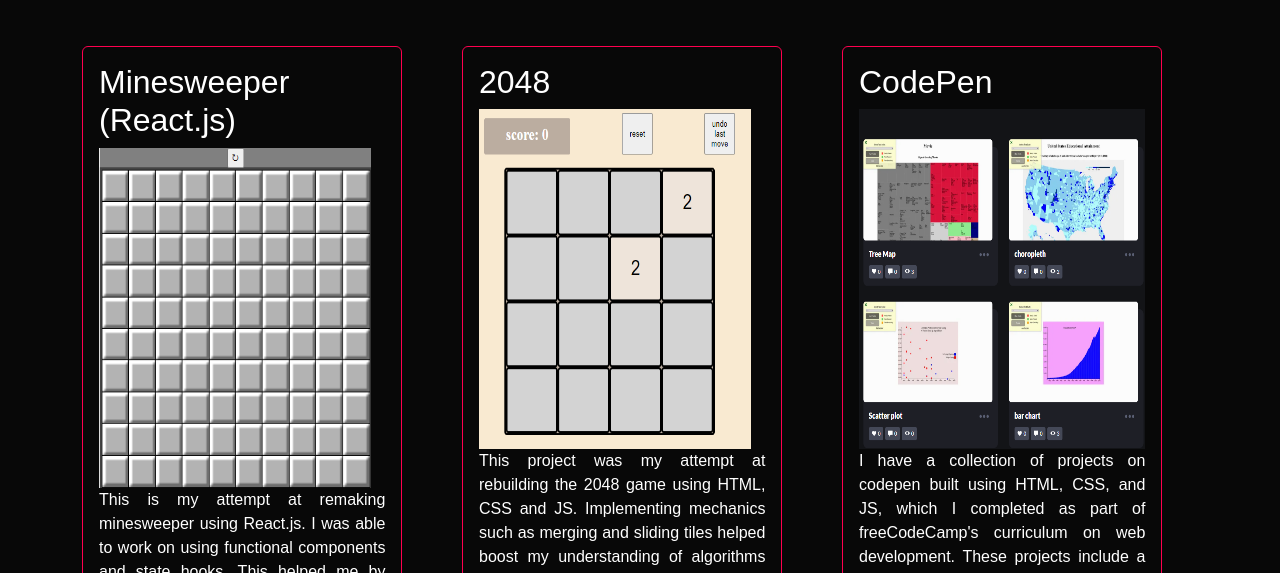
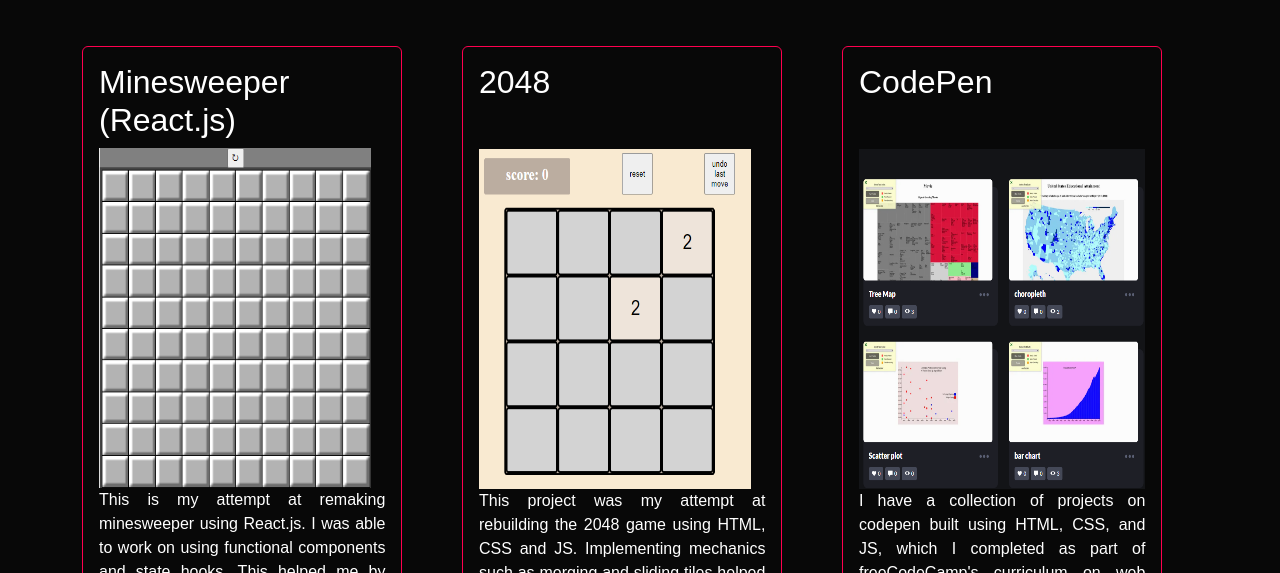
Before and after one commit to Thahmidur-R/first-attempt-portfolio, a plain HTML site: page index.html in a window 1280 px wide. Shown: the part 1148-1721 px from the top of the page. Drawn offline with nearby package versions, Linux system fonts and the light colour scheme.

Commit message:
added margins to project images

```diff
--- a/index.html
+++ b/index.html
@@ -137,7 +137,7 @@
             <div class="card custom-outline project-card">
               <div class="card-body" >
                 <h2 class="card-title">2048</h2>
-                <img src="images/2048-ss.png" class="project-img">
+                <img src="images/2048-ss.png" class="project-img img-2048">
                 <div class="card-text">
 This project was my attempt at rebuilding the 2048 game using HTML, CSS and JS. Implementing mechanics such as merging and sliding tiles helped boost my understanding of algorithms and data structures.<br>
 <a class='project-link' href="https://github.com/Thahmidur-R/2048-clone" target="_blank">
--- a/styles.css
+++ b/styles.css
@@ -160,6 +160,9 @@ width:50%;
   width:95%;
   height:340px;
 }
+.img-2048{
+  margin-top:40px;
+}
 .foodShopVideo{
   padding-top: 10px;
   width:100%;
@@ -172,6 +175,7 @@ width:50%;
 }
 .codepen-img{
   width:100%;
+  margin-top:40px;
 }
 
 
```
